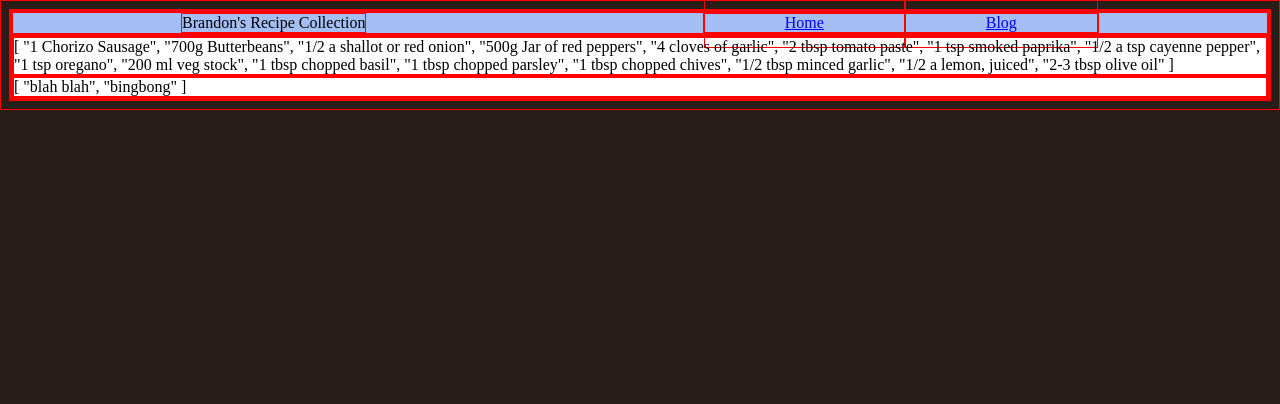
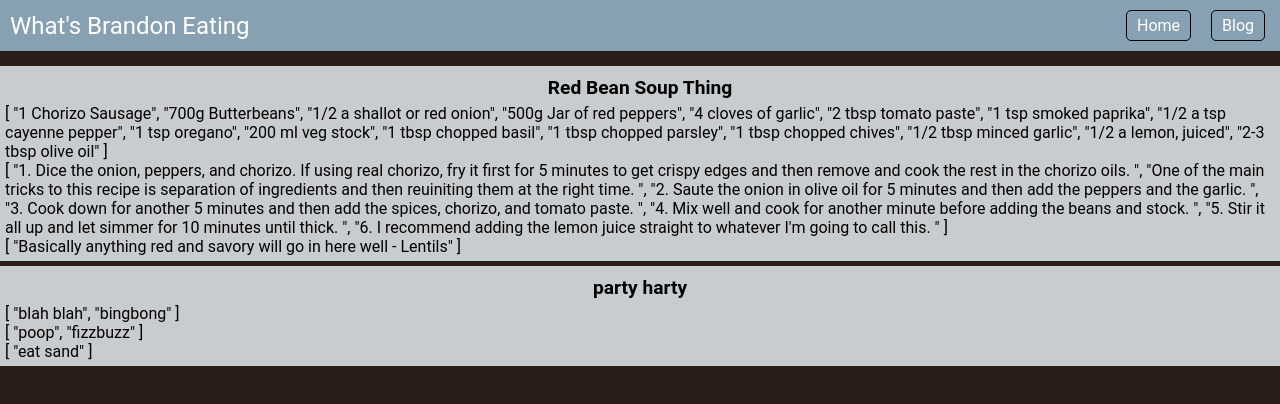
Before and after one commit to jamesaorson/birchwood-front-facing, a Vue app: page /blog in a window 1280 px wide. Shown: the top 404 px of the page. Built offline with nearby package versions, Linux system fonts and the light colour scheme.

Commit message:
adding styling

```diff
--- a/src/App.vue
+++ b/src/App.vue
@@ -6,8 +6,8 @@ import { RouterLink, RouterView } from 'vue-router'
   <header>
 
     <div class="navbar">
-      <div class="name">
-        Brandon's Recipe Collection
+      <div class="name nav-tabs">
+        What's Brandon Eating
       </div>
       <div class="nav-tabs">
         <RouterLink class="navbar-item" :to="'/'">Home</RouterLink>
@@ -15,27 +15,78 @@ import { RouterLink, RouterView } from 'vue-router'
       </div>
     </div>
   </header>
+  <div class="space"></div>
 
   <RouterView />
 </template>
 
 <style>
 * {
-  border: 1px solid red;
+  font-family: 'Roboto', sans-serif;
+  margin: 0;
+  padding: 0;
+  box-sizing: border-box;
+}
+
+body {
+  background-color: #291d1a;
+}
+
+.header {
+  background-color: #87a0b2;
 }
 
 .navbar {
-  background-color: #A4BEF3;
   display: flex;
   flex-direction: row;
-  justify-content: space-around;
+  justify-content: space-between;
+  align-items: center;
+  padding: 10px;
+  background-color: #87a0b2;
+}
+
+.space {
+  height: 10px;
+}
+
+.nav-tabs {
+  display: flex;
+  gap: 10px;
 }
 
 .navbar-item {
-  padding-left: 5em;
-  padding-right: 5em;
-  padding-top: 1em;
-  padding-bottom: 1em;
+  padding: 5px 10px;
+  margin: 0 5px;
+  background-color: #87a0b2;
+  border: 1px solid black;
+  border-radius: 5px;
+  text-decoration: none;
+  color: white;
 }
 
+.navbar-item:hover {
+  background-color: #291d1a; /* Dark brown for hover effect */
+}
+
+.name {
+  font-size: 1.5em;
+  color: white;
+}
+
+/* Responsive Design */
+@media (max-width: 600px) {
+  .navbar {
+    flex-direction: column;
+    align-items: flex-start;
+  }
+
+  .nav-tabs {
+    width: 100%;
+    justify-content: space-around;
+  }
+
+  .name {
+    margin-bottom: 10px;
+  }
+}
 </style>
--- a/src/assets/data/recipes.json
+++ b/src/assets/data/recipes.json
@@ -1,6 +1,7 @@
 [
     {
         "id": 1,
+        "title": "Red Bean Soup Thing",
         "ingredients": [
             "1 Chorizo Sausage",
             "700g Butterbeans",
@@ -34,6 +35,7 @@
     },
     {
         "id": 2,
+        "title": "party harty",
         "ingredients": [
             "blah blah",
             "bingbong"
--- a/src/assets/main.css
+++ b/src/assets/main.css
@@ -1,3 +1,3 @@
 body {
-  background-color: #291D1A;
+  margin: 0px;
 }
--- a/src/assets/types.ts
+++ b/src/assets/types.ts
@@ -1,5 +1,6 @@
 export type Blog = {
   id: number | string;
+  title: string;
   ingredients: string[];
   instructions: string[];
   notes: string[];
--- a/src/components/SingleBlog.vue
+++ b/src/components/SingleBlog.vue
@@ -1,5 +1,12 @@
 <template>
-  <div>{{ props.post.ingredients }}</div>
+  <div class="blogtile">
+    <div class="titlesection">
+      <div class="blog title">{{ props.post.title }}</div>
+    </div>
+    <div class="blog ingredients">{{ props.post.ingredients }}</div>
+    <div class="blog instructions">{{  props.post.instructions }}</div>
+    <div class="blog notes">{{  props.post.notes }}</div>
+  </div>
 </template>
 
 <script setup lang="ts">
@@ -15,8 +22,23 @@ const props = defineProps({
 </script>
 
 <style scoped>
-    div {
+    .blogtile {
         color: black;
-        background-color: white;
+        background-color: rgb(201, 204, 206);
+        margin: 5px 0px;
+        padding: 5px;
+        display: flex;
+        flex-direction: column;
+    }
+
+    .title {
+      font-size: larger;
+      font-weight: 700;
+    }
+
+    .titlesection {
+      display: flex;
+      justify-content: center;
+      padding: 5px;
     }
 </style>
--- a/src/views/HomeView.vue
+++ b/src/views/HomeView.vue
@@ -1,5 +1,5 @@
 <template>
-    <div>
+    <div class="content">
         yee haw
     </div>
 </template>
@@ -9,5 +9,7 @@
 </script>
 
 <style scoped>
-
+    .content {
+        color: antiquewhite;
+    }
 </style>
```
